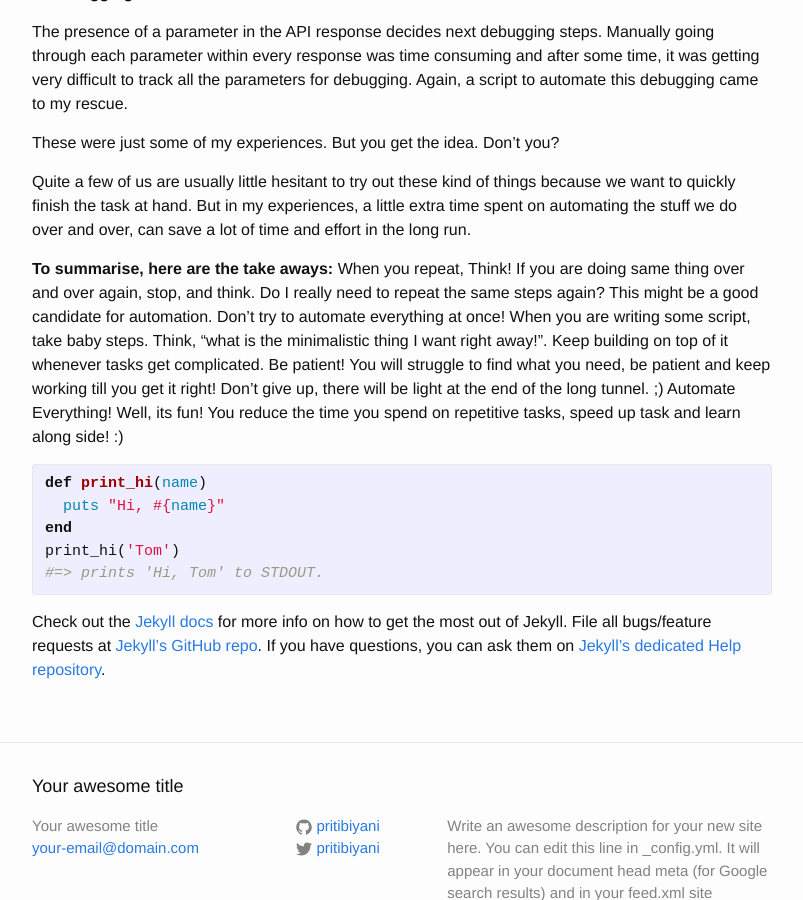
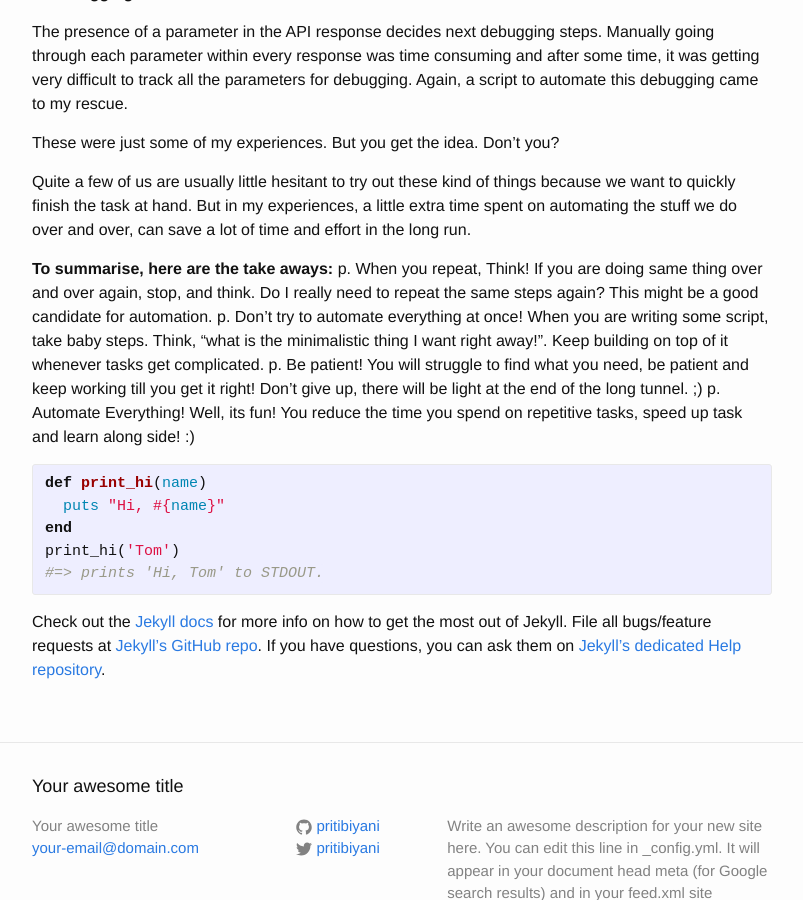
Before and after one commit to pritibiyani/pritibiyani.github.io, a Jekyll site: the page built from _posts/2014-11-25-automate-everything.markdown, in a window 1280 px wide and 900 px high, scrolled down 1865 px. Shown: the whole window, without its empty margins (238-1041 px from the left). Built offline with Jekyll 4.4.1, drawn with Linux system fonts in a browser that asks for light colours.

Commit message:
Trying out paragraph

```diff
--- a/_posts/2014-11-25-automate-everything.markdown
+++ b/_posts/2014-11-25-automate-everything.markdown
@@ -35,13 +35,13 @@ These were just some of my experiences. But you get the idea. Don’t you?
 Quite a few of us are usually little hesitant to try out these kind of things because we want to quickly finish the task at hand. But in my experiences, a little extra time spent on automating the stuff we do over and over, can save a lot of time and effort in the long run.
 
 **To summarise, here are the take aways:**
-When you repeat, Think!
+p. When you repeat, Think!
 If you are doing same thing over and over again, stop, and think. Do I really need to repeat the same steps again? This might be a good candidate for automation.
-Don’t try to automate everything at once!
+p. Don’t try to automate everything at once!
 When you are writing some script, take baby steps. Think, “what is the minimalistic thing I want right away!”. Keep building on top of it whenever tasks get complicated.
-Be patient!
+p. Be patient!
 You will struggle to find what you need, be patient and keep working till you get it right! Don’t give up, there will be light at the end of the long tunnel. ;)
-Automate Everything!
+p. Automate Everything!
 Well, its fun! You reduce the time you spend on repetitive tasks, speed up task and learn along side! :)
 
 
```
